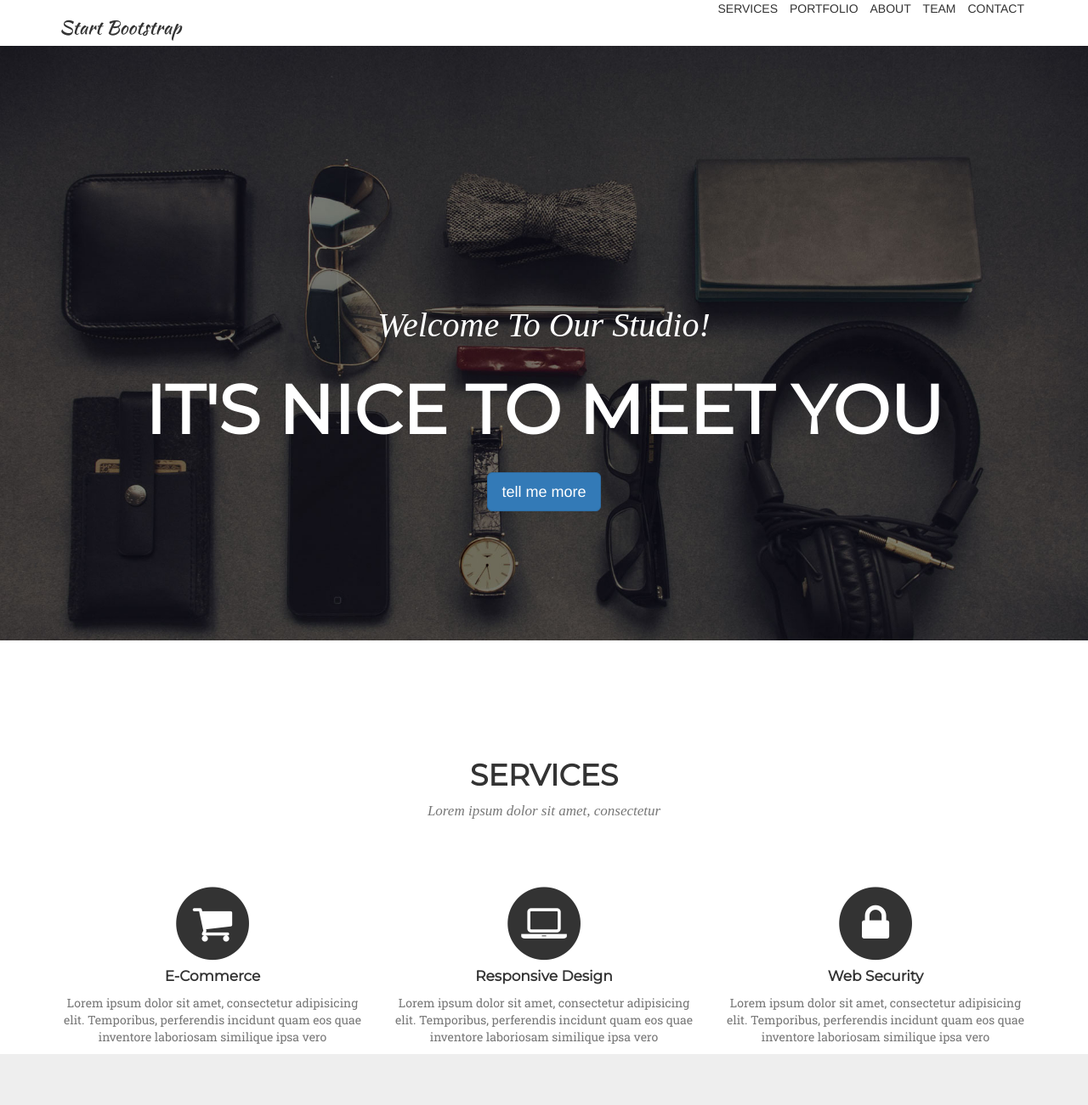
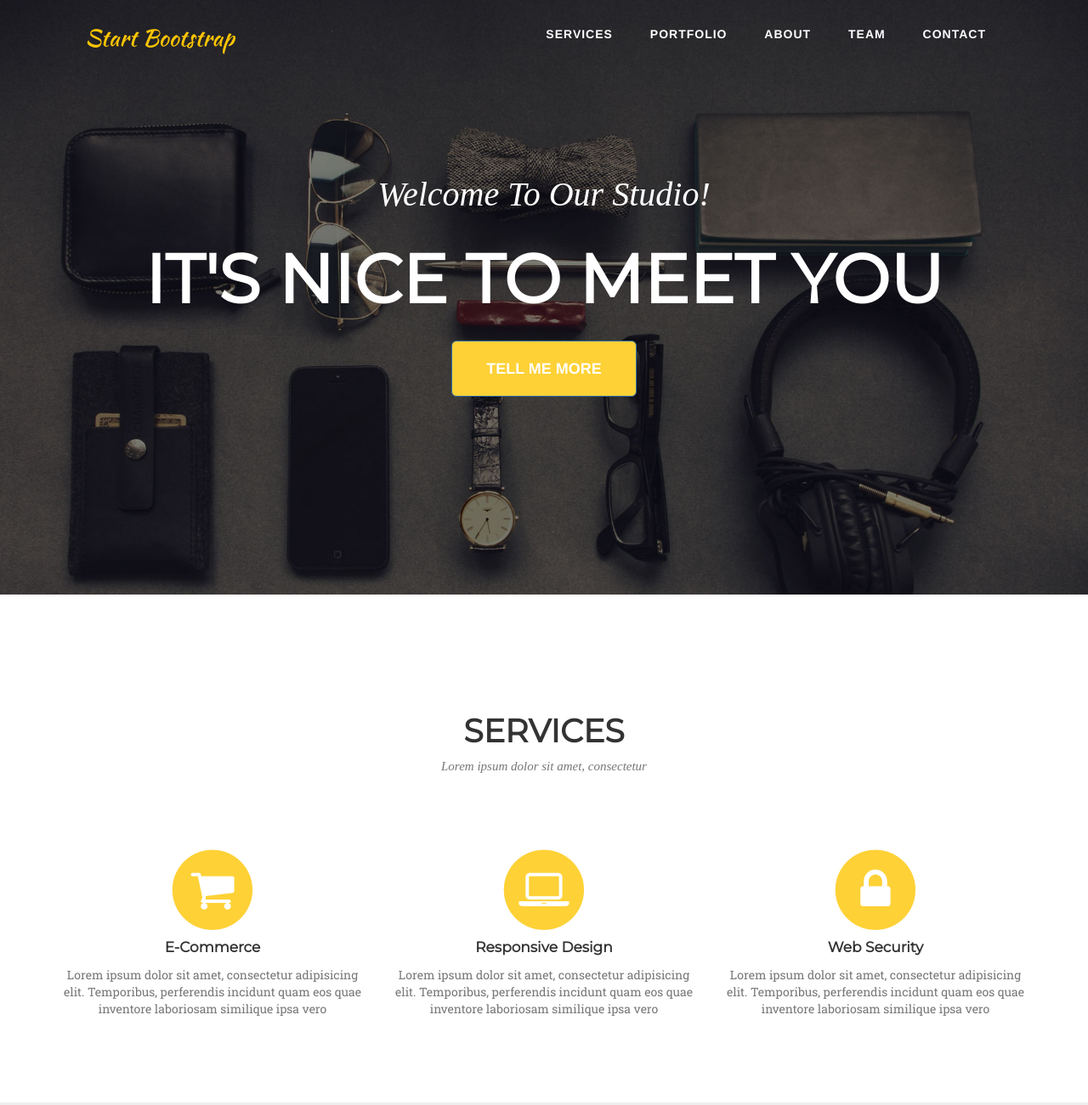
Before and after one commit to NicolasEspinosa88/workshop2, a plain HTML site: page index.html in a window 1280 px wide. Shown: the top 1301 px of the page at 85% size. Drawn offline with Linux system fonts and the light colour scheme; a web font is replaced by a local one.

Commit message:
modificacion estilos

```diff
--- a/index.html
+++ b/index.html
@@ -15,7 +15,7 @@
 </head>
 <body>
 	<header>
-		<div class="container">
+		<div class="header">
 			<h1 class="logo left">
 				Start Bootstrap
 			</h1>
@@ -35,7 +35,7 @@
 			<div class="jumbotron banner-welcome">
 			  <p class="banner-title">Welcome To Our Studio!</p>
 			  <p class="banner-paragraph">it's nice to meet you</p>
-			  <p><a class="btn btn-primary btn-lg" href="#" role="button">tell me more</a></p>
+			  <p><a class="btn btn-primary btn-lg boton" href="#" role="button">tell me more</a></p>
 			</div>
 		</section>
 		<section id="services" class="container">
@@ -46,7 +46,7 @@
 			<div class="services-inner row">
 				<article class="services-article col-lg-4">
 					<span class="fa-stack icon">
-					  <i class="fa fa-circle fa-stack-2x"></i>
+					  <i class="fa fa-circle fa-stack-2x icon-circle"></i>
 					  <i class="fa fa-shopping-cart fa-stack-1x fa-inverse"></i>
 					</span>
 
@@ -59,7 +59,7 @@
 
 				<article class="services-article col-lg-4">
 					<span class="fa-stack icon">
-					  <i class="fa fa-circle fa-stack-2x"></i>
+					  <i class="fa fa-circle fa-stack-2x icon-circle"></i>
 					  <i class="fa fa-laptop fa-stack-1x fa-inverse"></i>
 					</span>
 
@@ -72,7 +72,7 @@
 
 				<article class="services-article col-lg-4">
 					<span class="fa-stack icon">
-					  <i class="fa fa-circle fa-stack-2x"></i>
+					  <i class="fa fa-circle fa-stack-2x icon-circle"></i>
 					  <i class="fa fa-lock fa-stack-1x fa-inverse"></i>
 					</span>
 
@@ -165,7 +165,7 @@
 						<img src="img/about/1.jpg" alt="" class="about-img">
 					</div>
 					<div class="about-description right">
-						<p class="about-date">2009-2011</p>
+						<p class="about-title">2009-2011</p>
 						<p class="about-title">Our Humble Beginnings</p>
 						<p class="about-paragraph">Lorem ipsum dolor sit amet, consectetur adipisicing elit. Sunt ut voluptatum eius sapiente, totam reiciendis temporibus qui quibusdam, recusandae sit vero unde, sed, incidunt et ea quo dolore laudantium consectetur!</p>
 					</div>
@@ -177,7 +177,7 @@
 						<img src="img/about/1.jpg" alt="" class="about-img">
 					</div>
 					<div class="about-description left">
-						<p class="about-date">2009-2011</p>
+						<p class="about-title">2009-2011</p>
 						<p class="about-title">Our Humble Beginnings</p>
 						<p class="about-paragraph">Lorem ipsum dolor sit amet, consectetur adipisicing elit. Sunt ut voluptatum eius sapiente, totam reiciendis temporibus qui quibusdam, recusandae sit vero unde, sed, incidunt et ea quo dolore laudantium consectetur!</p>
 					</div>
@@ -189,7 +189,7 @@
 						<img src="img/about/1.jpg" alt="" class="about-img">
 					</div>
 					<div class="about-description right">
-						<p class="about-date">2009-2011</p>
+						<p class="about-title">2009-2011</p>
 						<p class="about-title">Our Humble Beginnings</p>
 						<p class="about-paragraph">Lorem ipsum dolor sit amet, consectetur adipisicing elit. Sunt ut voluptatum eius sapiente, totam reiciendis temporibus qui quibusdam, recusandae sit vero unde, sed, incidunt et ea quo dolore laudantium consectetur!</p>
 					</div>
@@ -201,7 +201,7 @@
 						<img src="img/about/1.jpg" alt="" class="about-img">
 					</div>
 					<div class="about-description left">
-						<p class="about-date">2009-2011</p>
+						<p class="about-title">2009-2011</p>
 						<p class="about-title">Our Humble Beginnings</p>
 						<p class="about-paragraph">Lorem ipsum dolor sit amet, consectetur adipisicing elit. Sunt ut voluptatum eius sapiente, totam reiciendis temporibus qui quibusdam, recusandae sit vero unde, sed, incidunt et ea quo dolore laudantium consectetur!</p>
 					</div>
@@ -372,7 +372,7 @@
 						</textarea>
 					</div>
 					<div class="col-lg-12">
-					<input class ="btn btn-primary btn-lg" type="submit" value="send message">
+					<input class ="boton btn btn-primary btn-lg" type="submit" value="send message">
 
 					</div>
 				</form>
--- a/scss/style.scss
+++ b/scss/style.scss
@@ -7,34 +7,67 @@
 	text-align:right;
 }
 
-header{
+.header{
+	width: 1170px;
+	padding-right: 15px;
+	padding-left: 15px;
+	margin-right: auto;
+	margin-left: auto;
+
+	@media (min-width: 768px) {
+	    width: 750px;
+	}
+	@media (min-width: 992px) {
+	    width: 970px;
+	}
+	@media (min-width: 1200px) {
+    	width: 1170px;
+	}
+
 	h1{
 		font-family: 'Kaushan Script', cursive;
-		font-size: 22px;
+		font-size: 27px;
+		color: #fec503;
+		padding: 30px;
+		margin: 0;
 	}
 	.nav-bar{
+		padding: 30px;
 		li{
+			font-size: 14px;
+			letter-spacing: 4px;
+			font-weight: bold;
 			text-transform: uppercase;
-			padding: 5px;
+			padding: 12px;
 			display:inline;
+			&:hover{
+				cursor: pointer;
+				color: #fed136;
+			}
 		}
+	}
+	.boton{
+		font-weight: bold;
+		text-transform: uppercase;
+		background-color: #fed136;
+		padding: 20px 40px;
 	}
 
 }
 
 .title{
-	padding	: 120px 0 60px 0;
+	padding	: 120px 0 70px 0;
 	text-align: center;
 	h1{
 		font-family: 'Montserrat', sans-serif;
 		text-transform: uppercase;
 		font-weight: bold;
-		font-size: 35px;
+		font-size: 38px;
 	}
 	p{
 		font-family: 'Droid Serif', serif;
 		font-style: italic;
-		font-size: 17px;
+		font-size: 15px;
 		color:#777;
 	}
 }
@@ -70,7 +103,10 @@ header{
 }
 
 .icon{
-	font-size: 50px;
+	font-size: 55px;
+	&-circle{
+		color:#fed136;
+	}
 }
 
 
@@ -88,6 +124,7 @@ header{
 		font-family: 'Roboto Slab', serif;
 		text-align: center;
 		color:#777;
+		margin-bottom: 100px;
 	}
 }
 
@@ -123,11 +160,11 @@ header{
 	}
 
 	&-right{
-		margin-left: calc(50% - 81.5px);
+		margin-left:  43.75%;
 	}
 
 	&-left{
-	    margin-left: 81.5px;
+	    margin-left: 6.25%;
 	}
 
 	&-description{
@@ -148,6 +185,7 @@ header{
 		width: 163px;
 		height: 163px;
 		border-radius: 100%;
+		margin-bottom: 50px;
 		p{
 		text-align:center;
 			padding:35px;
@@ -156,6 +194,11 @@ header{
 			color: #fff;
 			font-size: 20px;
 		}
+	}
+
+	&-title{
+		font-size: 18px;
+		font-weight: bold;
 	}
 }
 
```
Also changed, not shown: css/style.css.
